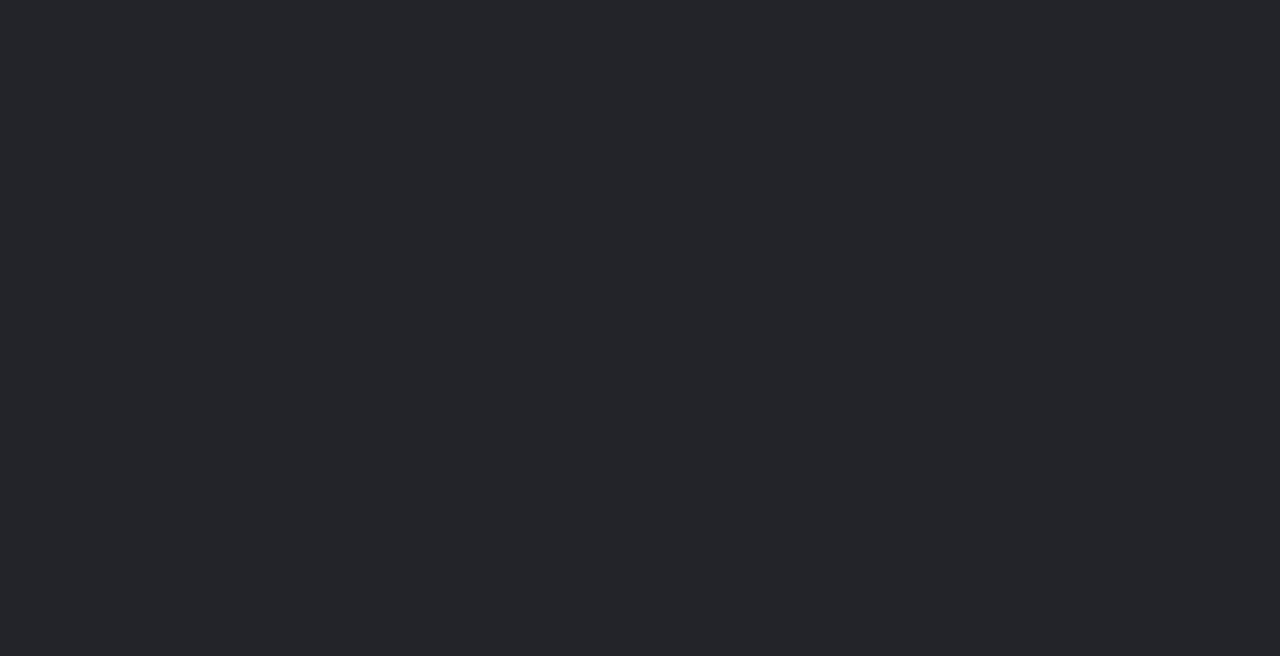
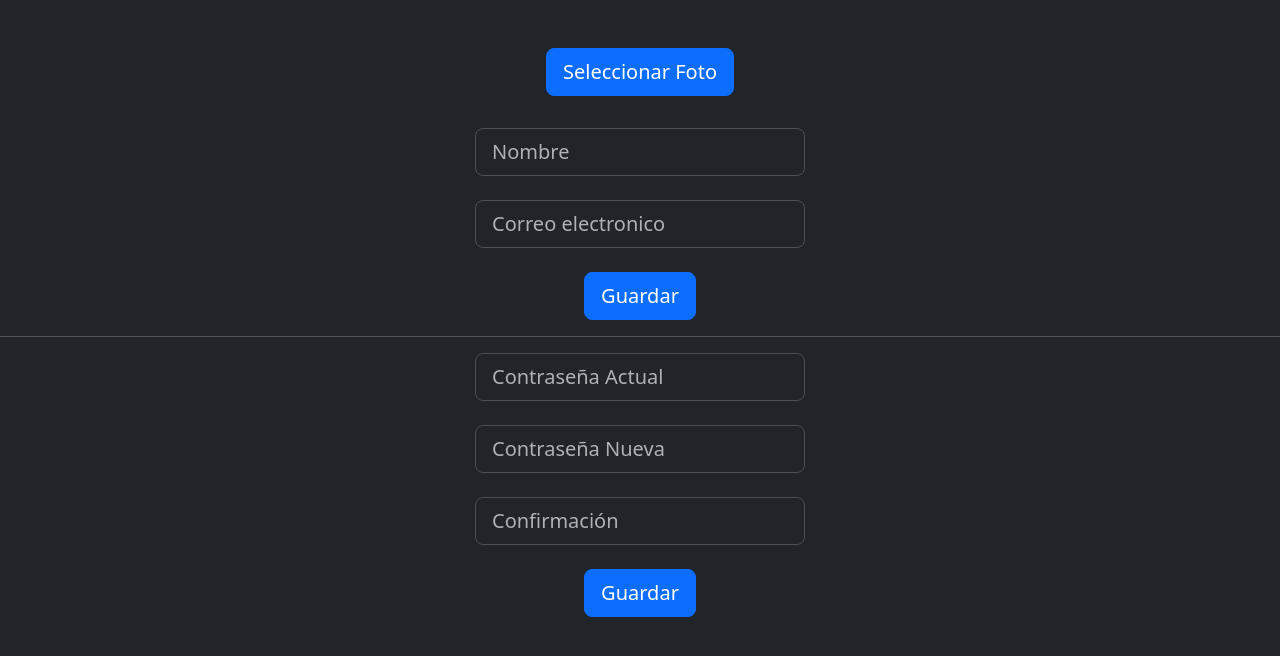
Before and after one commit to JavaGurus2/Reto-Final, a Vue app in the folder cliente/: page /perfil in a window 1280 px wide. Before the commit this address had no page. Shown: the top 656 px of the page. Built offline with nearby package versions, Linux system fonts and the light colour scheme.

Commit message:
ventana Perfil empezada

```diff
--- /dev/null
+++ b/cliente/src/components/Perfil.vue
@@ -0,0 +1,200 @@
+<script setup>
+import { ref } from 'vue'
+
+const previewPhoto = (event) => {
+  const file = event.target.files[0]
+  if (file) {
+    const reader = new FileReader()
+    reader.onload = (e) => {
+      photoPreview.value = e.target.result
+    }
+    reader.readAsDataURL(file)
+  } else {
+    photoPreview.value = null
+  }
+}
+
+const photoPreview = ref(null)
+const nombre = ref('')
+const email = ref('')
+const contraA = ref('')
+const contraN = ref('')
+const contraC = ref('')
+const aprobado = ref(true)
+const nombreError = ref('')
+const emailError = ref('')
+const contraAError = ref('')
+const contraNError = ref('')
+const contraCError = ref('')
+
+function actualizarDP() {
+  if (validacionesDP()) {
+    //Realizar la update
+  }
+}
+
+function validacionesDP() {
+  aprobado.value = true
+
+  nombreError.value = validarNombre(nombre.value)
+    ? ''
+    : 'El nombre solo puede contener caracteres alfanuméricos.'
+  if (!validarNombre(nombre.value)) {
+    aprobado.value = false
+  }
+
+  emailError.value = validarEmail(email.value)
+    ? ''
+    : 'El correo electrónico no tiene un formato válido.'
+  if (!validarEmail(email.value)) {
+    aprobado.value = false
+  }
+
+  console.log(aprobado.value)
+
+  return aprobado.value
+}
+
+function validarNombre(nombre) {
+  const patron = new RegExp('^[a-zA-Z0-9]+$')
+  return patron.test(nombre)
+}
+
+function validarEmail(email) {
+  const patron = new RegExp('^[^\\s@]+@[^\\s@]+\\.[^\\s@]+$')
+  return patron.test(email)
+}
+
+function actualizarC() {
+  if (validacionesC()) {
+    alert('hola')
+  }
+}
+
+function validacionesC() {
+  aprobado.value = true
+
+  contraNError.value = validarContraN(contraN.value)
+    ? ''
+    : 'La contraseña debe tener mínimo 8 caracteres: Mínimo un número, una mayúscula y una minúscula. Sin caracteres especiales.'
+  if (!validarContraN(contraN.value)) {
+    aprobado.value = false
+  }
+
+  contraCError.value = validarContraC(contraN.value, contraC.value)
+    ? ''
+    : 'La contraseña nueva debe coincidir con el campo de confirmación.'
+  if (!validarContraC(contraN.value, contraC.value)) {
+    aprobado.value = false
+  }
+
+  console.log(aprobado.value)
+
+  return aprobado.value
+}
+
+function validarContraN(contraN) {
+  const patron = new RegExp('^(?=.*\\d)(?=.*[a-z])(?=.*[A-Z]).{8,}$')
+  return patron.test(contraN)
+}
+
+function validarContraC(contraN, contraC) {
+  return contraN === contraC
+}
+</script>
+
+<template>
+  <div class="row g-0">
+    <div class="col-12 d-flex flex-column">
+      <form @submit.prevent="actualizarDP" class="d-flex flex-column align-items-center mt-5">
+        <div class="d-flex flex-column align-items-center mb-4">
+          <img
+            class="ImgP mb-3"
+            v-if="photoPreview"
+            :src="photoPreview"
+            alt="Vista previa"
+            style="max-width: 100%; max-height: 200px; margin-top: 10px"
+          />
+          <label for="photo" class="form-label">
+            <span class="btn btn-primary btn-lg">Seleccionar Foto</span>
+            <input
+              type="file"
+              id="photo"
+              class="form-control form-control-lg"
+              style="display: none"
+              @change="previewPhoto"
+            />
+          </label>
+        </div>
+        <div class="form-outline mb-4">
+          <input
+            type="text"
+            id="nombre"
+            class="form-control form-control-lg"
+            placeholder="Nombre"
+            v-model="nombre"
+          />
+          <span class="text-danger">{{ nombreError }}</span>
+        </div>
+        <div class="form-outline mb-4">
+          <input
+            type="email"
+            id="email"
+            class="form-control form-control-lg"
+            placeholder="Correo electronico"
+            v-model="email"
+          />
+          <span class="text-danger">{{ emailError }}</span>
+        </div>
+        <div class="text-center text-lg-start">
+          <button type="submit" class="btn btn-primary btn-lg">Guardar</button>
+        </div>
+      </form>
+      <hr />
+      <form @submit.prevent="actualizarC" class="d-flex flex-column align-items-center mb-5">
+        <div class="form-outline mb-4">
+          <input
+            type="password"
+            id="contraA"
+            class="form-control form-control-lg"
+            placeholder="Contraseña Actual"
+            v-model="contraA"
+          />
+          <span class="text-danger">{{ contraAError }}</span>
+        </div>
+        <div class="form-outline mb-4">
+          <input
+            type="password"
+            id="contraN"
+            class="form-control form-control-lg"
+            placeholder="Contraseña Nueva"
+            v-model="contraN"
+          />
+          <span class="text-danger">{{ contraNError }}</span>
+        </div>
+        <div class="form-outline mb-4">
+          <input
+            type="password"
+            id="contraC"
+            class="form-control form-control-lg"
+            placeholder="Confirmación"
+            v-model="contraC"
+          />
+          <span class="text-danger">{{ contraCError }}</span>
+        </div>
+        <div class="text-center text-lg-start">
+          <button type="submit" class="btn btn-primary btn-lg">Guardar</button>
+        </div>
+      </form>
+    </div>
+  </div>
+</template>
+
+<style>
+.ImgP {
+  border-radius: 50%; /* Hace que la imagen sea redonda */
+  width: 100px; /* Ancho fijo de 64 píxeles */
+  height: 100px; /* Altura fija de 64 píxeles */
+  object-fit: cover; /* Ajusta la forma de rellenar el contenedor */
+}
+</style>
--- a/cliente/src/router/index.js
+++ b/cliente/src/router/index.js
@@ -13,6 +13,11 @@ const router = createRouter({
       path: '/home',
       name: 'home',
       component: () => import('../views/HomeView.vue')
+    },
+    {
+      path: '/perfil',
+      name: 'perfil',
+      component: () => import('../views/PerfilView.vue')
     }
   ]
 })
--- /dev/null
+++ b/cliente/src/views/PerfilView.vue
@@ -0,0 +1,8 @@
+<script setup>
+import Perfil from '../components/Perfil.vue'
+import Footer from '../components/ui/Footer.vue'
+</script>
+
+<template>
+  <Perfil />
+</template>
```
